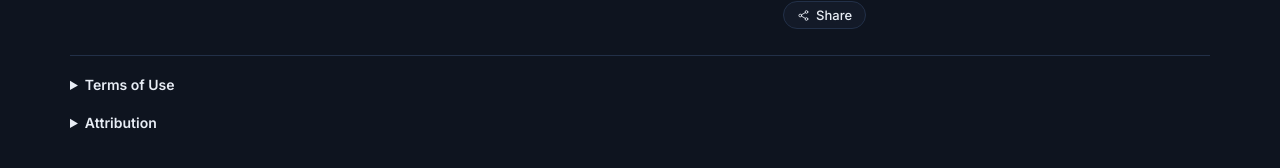
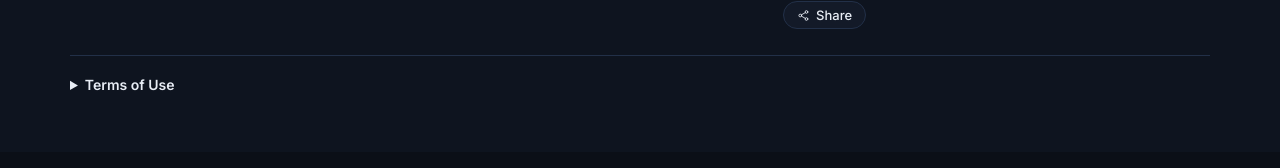
Before and after one commit to lod-db/orc-losses, a Jekyll site: the page built from docs/index.html, in a window 1280 px wide and 900 px high, scrolled down 1715 px. Shown: the part 711-879 px from the top of the window. Built offline with Jekyll 4.4.1, drawn with Linux system fonts in a browser that asks for light colours.

Commit message:
Remove attribution section; no remaining licenses require it
Co-authored-by: Zach Cutler <linkofdarkness@users.noreply.github.com>

```diff
--- a/docs/_data/translations.yml
+++ b/docs/_data/translations.yml
@@ -53,7 +53,6 @@
   view-on-github-label: View on
   share-label: Share
   tos-label: Terms of Use
-  attributions-label: Attribution
   ua-min-def: Ministry of Defense of Ukraine
   os-open-data: Open Data
   os-disclaimer-p1-1: The dataset is sourced from the
@@ -137,7 +136,6 @@
   view-on-github-label: View on
   share-label: Share
   tos-label: Terms of Use
-  attributions-label: Attribution
   ua-min-def: Ministry of Defence of Ukraine
   os-open-data: Open Data
   os-disclaimer-p1-1: The dataset is sourced from the
@@ -221,7 +219,6 @@
   view-on-github-label: Voir sur
   share-label: Partager
   tos-label: Conditions d'utilisation
-  attributions-label: Attribution
   ua-min-def: Ministère de la Défense de l'Ukraine
   os-open-data: Données ouvertes
   os-disclaimer-p1-1: L'ensemble de données provient du
@@ -305,7 +302,6 @@
   view-on-github-label: Ansehen auf
   share-label: Teilen
   tos-label: Nutzungsbedingungen
-  attributions-label: Quellenangaben
   ua-min-def: Verteidigungsministerium der Ukraine
   os-open-data: Offene Daten
   os-disclaimer-p1-1: Der Datensatz stammt vom
@@ -389,7 +385,6 @@
   view-on-github-label: Переглянути на
   share-label: Поширити
   tos-label: Умови використання
-  attributions-label: Джерела інформації
   ua-min-def: Міністерства оборони України
   os-open-data: Відкриті дані
   os-disclaimer-p1-1: Набір даних отримано з
@@ -473,7 +468,6 @@
   view-on-github-label: Смотреть на
   share-label: Поделиться
   tos-label: Условия использования
-  attributions-label: Источники
   ua-min-def: Министерства обороны Украины
   os-open-data: Открытые данные
   os-disclaimer-p1-1: Набор данных получен из
--- a/docs/_includes/attribution.html
+++ /dev/null
@@ -1,23 +0,0 @@
-<section lang="en-US">
-    <h2 class="h3">Data</h2>
-    <p>
-        The loss data is provided by the community maintaining the
-        <a href="https://www.github.com/lod-db/orc-losses" title="Orc Losses" target="_blank" rel="noopener">Orc Losses
-            repository</a>
-        on GitHub.
-    </p>
-    <h2 class="h3">Iconography</h2>
-    <p>
-        Icons are original SVG artwork created for this project and are distributed with the
-        <a href="https://www.github.com/lod-db/orc-losses" title="Orc Losses" target="_blank" rel="noopener">Orc Losses
-            repository</a>
-        under its <a href="https://mit-license.org" target="_blank" rel="noopener">MIT license</a>.
-    </p>
-    <h2 class="h3">Typography</h2>
-    <p>
-        The site uses the open-source typefaces
-        <a href="https://fonts.google.com/specimen/Inter" target="_blank" rel="noopener">Inter</a> and
-        <a href="https://fonts.google.com/specimen/IBM+Plex+Mono" target="_blank" rel="noopener">IBM Plex Mono</a>,
-        served via Google Fonts under the SIL Open Font License.
-    </p>
-</section>
--- a/docs/_layouts/default.html
+++ b/docs/_layouts/default.html
@@ -345,10 +345,6 @@
                     <summary>{{ lang.tos-label }}</summary>
                     <div class="legal-body">{% include tos.html %}</div>
                 </details>
-                <details>
-                    <summary>{{ lang.attributions-label }}</summary>
-                    <div class="legal-body">{% include attribution.html %}</div>
-                </details>
             </div>
         </div>
     </footer>
```
